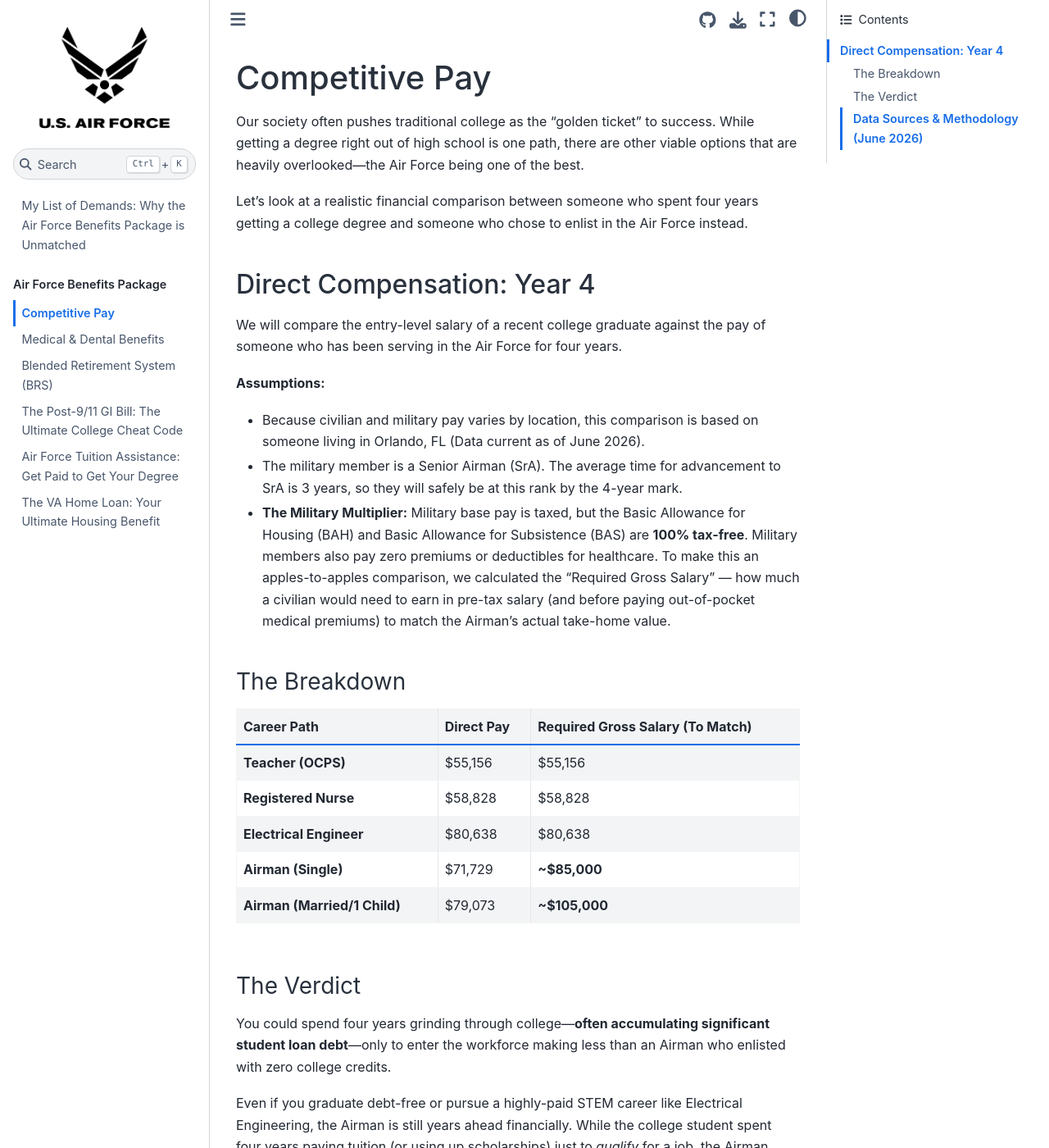
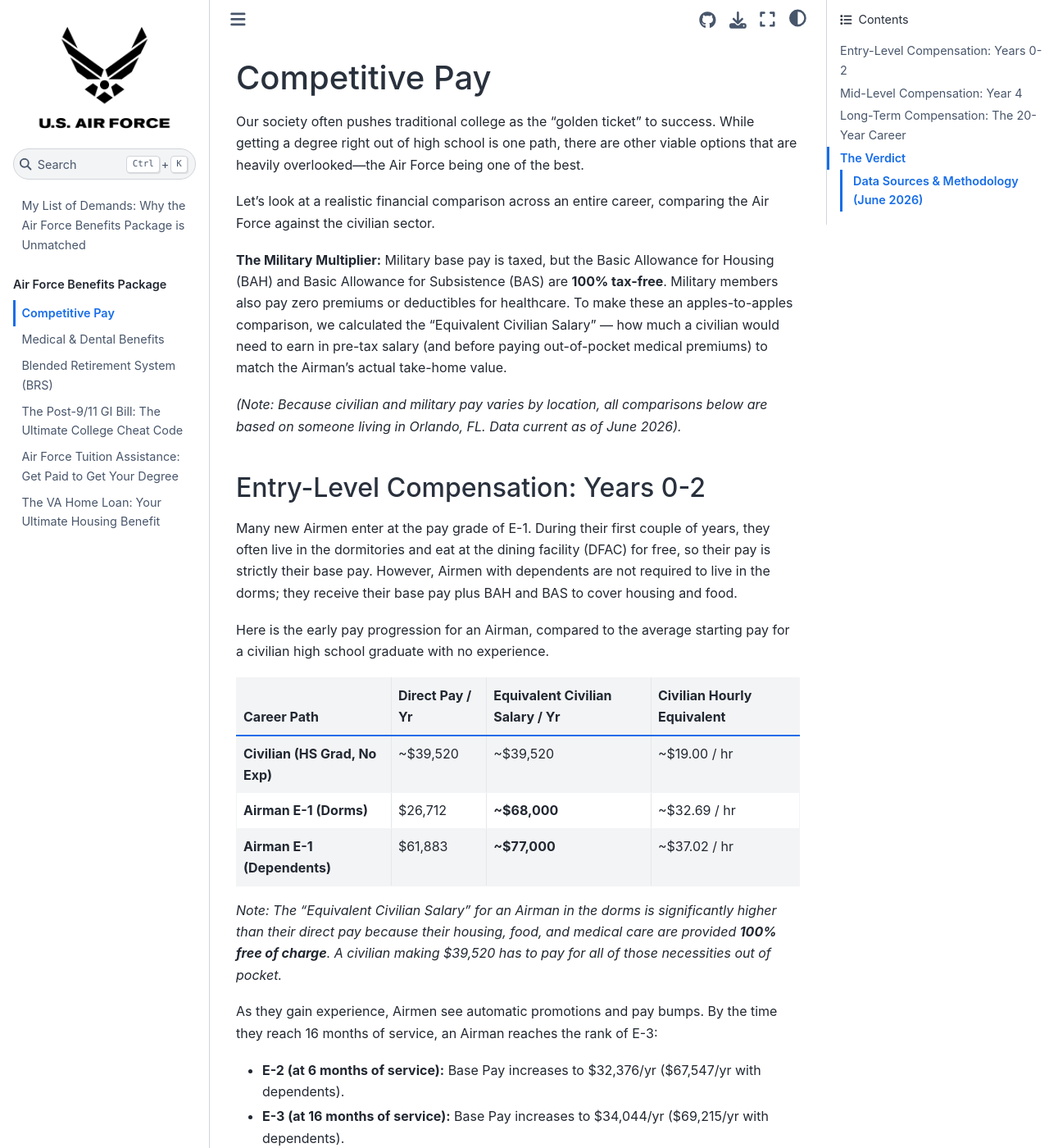
Before and after one commit to jwyche915/AirForce_Benefits, a Jupyter Book: the page built from book/competitive_pay.md, in a window 1280 px wide and 1400 px high. Shown: the whole window at 82% size. Built offline with Jupyter Book 1.0.4 settings and Sphinx 7.4.7 and the Sphinx Book theme 1.1.4, drawn with Linux system fonts in a browser that asks for light colours; some of the changed text lies outside the part shown.

Commit message:
updated competitive_pay.md to include starting pay and a pay over a 20-year career

```diff
--- a/book/competitive_pay.md
+++ b/book/competitive_pay.md
@@ -2,19 +2,33 @@
 
 Our society often pushes traditional college as the "golden ticket" to success. While getting a degree right out of high school is one path, there are other viable options that are heavily overlooked—the Air Force being one of the best.
 
-Let's look at a realistic financial comparison between someone who spent four years getting a college degree and someone who chose to enlist in the Air Force instead.
+Let's look at a realistic financial comparison across an entire career, comparing the Air Force against the civilian sector.
 
-## Direct Compensation: Year 4
-We will compare the entry-level salary of a recent college graduate against the pay of someone who has been serving in the Air Force for four years.
+**The Military Multiplier:** Military base pay is taxed, but the Basic Allowance for Housing (BAH) and Basic Allowance for Subsistence (BAS) are **100% tax-free**. Military members also pay zero premiums or deductibles for healthcare. To make these an apples-to-apples comparison, we calculated the "Equivalent Civilian Salary" — how much a civilian would need to earn in pre-tax salary (and before paying out-of-pocket medical premiums) to match the Airman's actual take-home value.
 
-**Assumptions:**
-* Because civilian and military pay varies by location, this comparison is based on someone living in Orlando, FL (Data current as of June 2026).
-* The military member is a Senior Airman (SrA). The average time for advancement to SrA is 3 years, so they will safely be at this rank by the 4-year mark.
-* **The Military Multiplier:** Military base pay is taxed, but the Basic Allowance for Housing (BAH) and Basic Allowance for Subsistence (BAS) are **100% tax-free**. Military members also pay zero premiums or deductibles for healthcare. To make this an apples-to-apples comparison, we calculated the "Required Gross Salary" — how much a civilian would need to earn in pre-tax salary (and before paying out-of-pocket medical premiums) to match the Airman's actual take-home value.
+*(Note: Because civilian and military pay varies by location, all comparisons below are based on someone living in Orlando, FL. Data current as of June 2026).*
 
-### The Breakdown
+## Entry-Level Compensation: Years 0-2
+Many new Airmen enter at the pay grade of E-1. During their first couple of years, they often live in the dormitories and eat at the dining facility (DFAC) for free, so their pay is strictly their base pay. However, Airmen with dependents are not required to live in the dorms; they receive their base pay plus BAH and BAS to cover housing and food.
 
-| Career Path | Direct Pay | Required Gross Salary (To Match) |
+Here is the early pay progression for an Airman, compared to the average starting pay for a civilian high school graduate with no experience.
+
+| Career Path | Direct Pay / Yr | Equivalent Civilian Salary / Yr | Civilian Hourly Equivalent |
+| :--- | :--- | :--- | :--- |
+| **Civilian (HS Grad, No Exp)** | ~$39,520 | ~$39,520 | ~$19.00 / hr |
+| **Airman E-1 (Dorms)** | $26,712 | **~$68,000** | ~$32.69 / hr |
+| **Airman E-1 (Dependents)** | $61,883 | **~$77,000** | ~$37.02 / hr |
+
+*Note: The "Equivalent Civilian Salary" for an Airman in the dorms is significantly higher than their direct pay because their housing, food, and medical care are provided **100% free of charge**. A civilian making $39,520 has to pay for all of those necessities out of pocket.*
+
+As they gain experience, Airmen see automatic promotions and pay bumps. By the time they reach 16 months of service, an Airman reaches the rank of E-3:
+*   **E-2 (at 6 months of service):** Base Pay increases to \$32,376/yr ($67,547/yr with dependents).
+*   **E-3 (at 16 months of service):** Base Pay increases to \$34,044/yr ($69,215/yr with dependents).
+
+## Mid-Level Compensation: Year 4
+Let's compare the entry-level salary of a recent college graduate against the pay of someone who has been serving in the Air Force for four years. The military member is a Senior Airman (SrA). The average time for advancement to SrA is 3 years, so they will safely be at this rank by the 4-year mark.
+
+| Career Path | Direct Pay / Yr | Equivalent Civilian Salary |
 | :--- | :--- | :--- |
 | **Teacher (OCPS)** | $55,156 | $55,156 |
 | **Registered Nurse** | $58,828 | $58,828 |
@@ -22,18 +36,39 @@
 | **Airman (Single)** | $71,729 | **~$85,000** |
 | **Airman (Married/1 Child)** | $79,073 | **~$105,000** |
 
-### The Verdict
+## Long-Term Compensation: The 20-Year Career
+For those who choose to make the Air Force a career, the long-term compensation remains highly competitive. By the time an Airman reaches the pay grades of E-5 through E-7, they are no longer living in the dorms, meaning they receive BAH and BAS.
+
+Here is the salary progression for an average career Airman in Orlando, FL (including Base Pay, BAH, and BAS):
+*   **E-5 at 6.5 Years:** \$80,279/yr (Without Dependents) | $86,939/yr (With Dependents)
+*   **E-6 at 11 Years:** \$90,047/yr (Without Dependents) | $98,363/yr (With Dependents)
+*   **E-7 at 15.5 Years:** \$105,263/yr (Without Dependents) | $111,527/yr (With Dependents)
+
+> **Pay Raises & Longevity:** Throughout their career, military members receive automatic within-grade pay raises. Every two years of service triggers a "longevity" pay increase. Additionally, Congress historically authorizes an annual basic pay increase to keep up with the cost of living (the Employment Cost Index). Over the last 20 years (2006–2026), this annual raise has averaged **2.66% per year**.
+
+When that Airman reaches the 20-year retirement mark, they are often at the E-7 pay grade. Here is how their compensation at year 20 compares to civilian counterparts who also have 20 years of experience in their respective fields:
+
+| Career Path (20 Yrs Exp) | Direct Pay / Yr | Civilian Equivalent Salary |
+| :--- | :--- | :--- |
+| **Teacher (OCPS)** | ~$65,000 | ~$65,000 |
+| **Registered Nurse** | ~$95,000 | ~$95,000 |
+| **Electrical Engineer** | ~$125,000 | ~$125,000 |
+| **Airman E-7 (Without Dep.)** | $116,951 | **~$145,000** |
+| **Airman E-7 (With Dep.)** | $123,215 | **~$155,000** |
+
+## The Verdict
 
 You could spend four years grinding through college—**often accumulating significant student loan debt**—only to enter the workforce making less than an Airman who enlisted with zero college credits.
 
 Even if you graduate debt-free or pursue a highly-paid STEM career like Electrical Engineering, the Airman is still years ahead financially. While the college student spent four years paying tuition (or using up scholarships) just to *qualify* for a job, the Airman spent those same four years earning a salary, gaining hands-on experience, and accumulating a free college education through Air Force Tuition Assistance and the Post-9/11 GI Bill.
 
-You can pay for your degree, or you can let the Air Force pay you to earn it. When you look at the total financial picture, the choice is clear.
+Over a 20-year career, the Airman not only keeps pace with or out-earns many college educated professionals, but they also reach pension eligibility at an age where most civilians still have 20+ years left to work. When you look at the total financial picture from day one to retirement, the choice is clear.
 
 ### Data Sources & Methodology (June 2026)
-* **Military Pay:** Based on the official [2026 DFAS Military Pay Chart](https://www.dfas.mil/MilitaryMembers/payentitlements/Pay-Tables/Basic-Pay/EM/) for an E-4 with over 4 years of service (\$43,902/yr), plus the [2026 Enlisted BAS rate](https://www.dfas.mil/MilitaryMembers/payentitlements/Pay-Tables/bas/) (\$5,723/yr).
-* **Housing Allowance (BAH):** Based on the [2026 DTMO BAH Calculator](https://www.travel.dod.mil/Allowances/Basic-Allowance-for-Housing/BAH-Rate-Lookup/) for Military Housing Area FL062 (Orlando, FL). Single rate: \$22,104/yr. With Dependents rate: \$29,448/yr.
-* **Civilian Salaries:** Teacher salary sourced from the Orange County Public Schools (OCPS) 2025-2026 starting step scale. RN and Electrical Engineer salaries sourced from ZipRecruiter's entry-level averages for Orlando, FL.
+*   **Military Pay:** Based on the official [2026 DFAS Military Pay Tables](https://www.dfas.mil/MilitaryMembers/payentitlements/Pay-Tables/Basic-Pay/EM/).
+*   **Housing Allowance (BAH):** Based on the [2026 DTMO BAH Calculator](https://www.travel.dod.mil/Allowances/Basic-Allowance-for-Housing/BAH-Rate-Lookup/) for Military Housing Area FL062 (Orlando, FL).
+*   **Subsistence Allowance (BAS):** Based on the [2026 Enlisted BAS rate](https://www.dfas.mil/MilitaryMembers/payentitlements/Pay-Tables/bas/) (\$5,723/yr).
+*   **Civilian Salaries:** Entry-level civilian and 20-year career averages (Teacher, RN, Electrical Engineer) sourced from ZipRecruiter and Indeed market data for Orlando, FL. Teacher starting salary based on the Orange County Public Schools (OCPS) 2025-2026 starting step scale.
 
 ---
 **Ready to take the next step?**
```
Also changed, not shown: book/bullet_list.md (+2 -0 lines).
